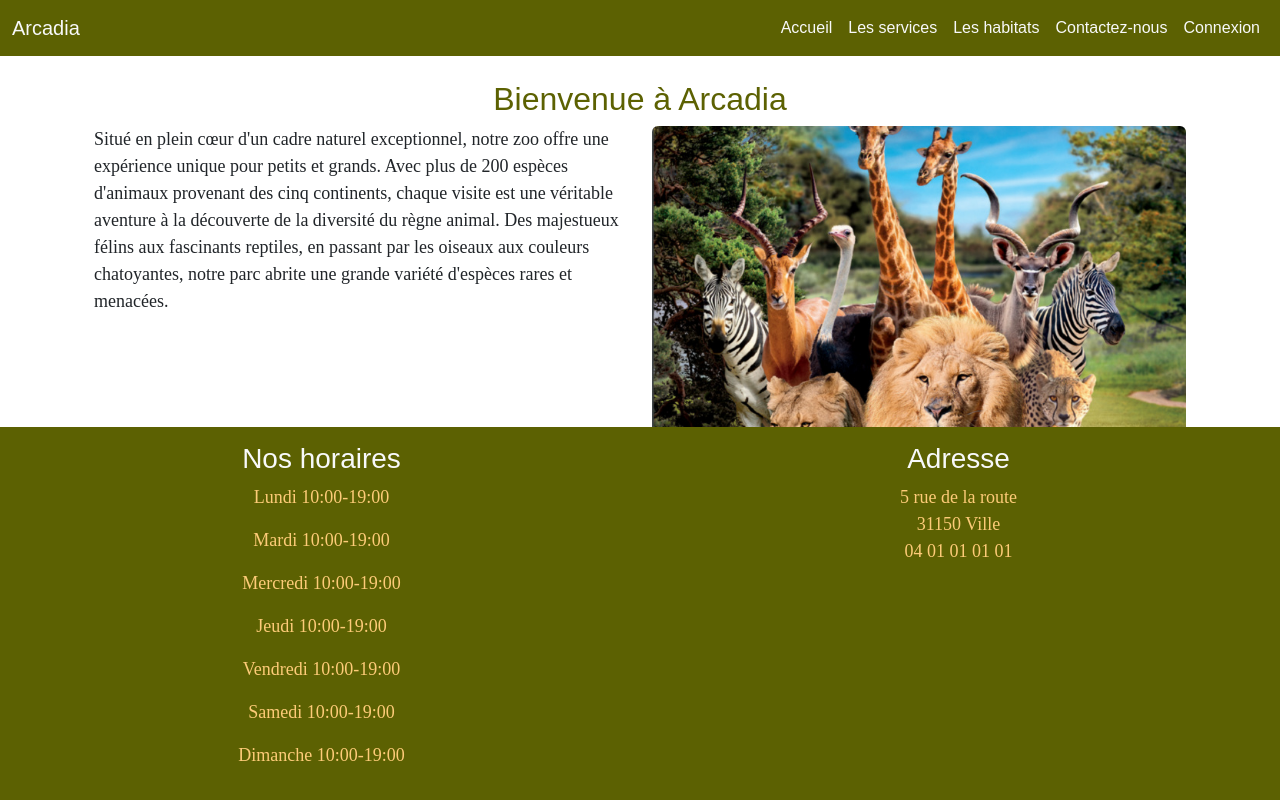
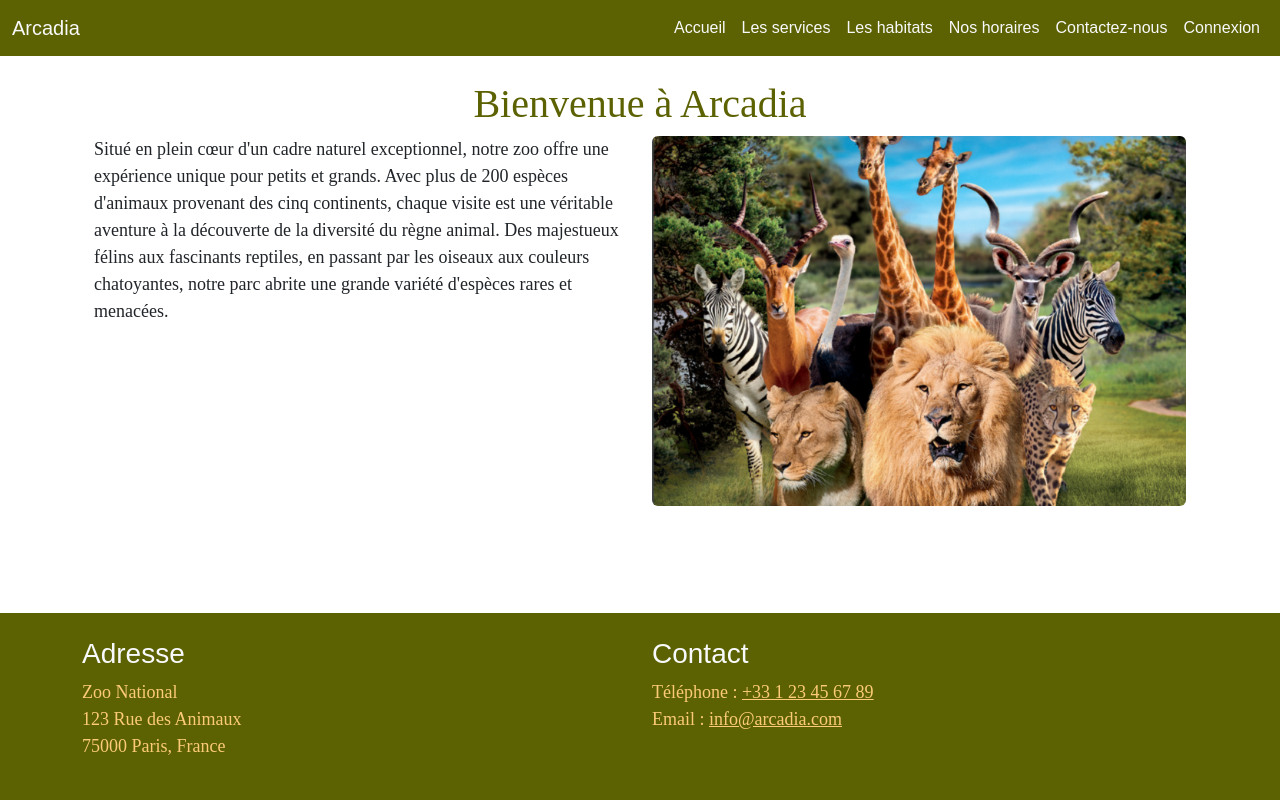
Before and after one commit to Charf-Eddine/arcadia-front, a website with bundled scripts: page index.html in a window 1280 px wide. Built offline with nearby package versions, Linux system fonts and the light colour scheme; files whose address does not match are found by name; a web font is replaced by a local one.

Commit message:
Mettre les horaires dans une page à part + amélioration du footer

```diff
--- a/Router/allRoutes.js
+++ b/Router/allRoutes.js
@@ -4,7 +4,8 @@ import Route from "./Route.js";
 export const allRoutes = [
     new Route("/", "Accueil", "/pages/home.html", []),
     new Route("/signin", "Connexion", "/pages/signin.html", ["disconnected"],"/js/auth/signin.js"),
-    new Route("/contact-us", "Contactez-nous", "/pages/contact-us.html", [],"/js/contact-us.js")
+    new Route("/contact-us", "Contactez-nous", "/pages/contact-us.html", [],"/js/contact-us.js"),
+    new Route("/schedules", "Nos horaires", "/pages/schedules.html", []),
 ];
 
 //Le titre s'affiche comme ceci : Route.titre - websitename
--- a/index.html
+++ b/index.html
@@ -27,6 +27,9 @@
                   </li>
                   <li class="nav-item">
                     <a class="nav-link text-light" href="/habitats">Les habitats</a>
+                  </li>
+                  <li class="nav-item">
+                    <a class="nav-link text-light" href="/schedules">Nos horaires</a>
                   </li>
                   <li class="nav-item">
                     <a class="nav-link text-light" href="/contact-us">Contactez-nous</a>
@@ -82,20 +85,10 @@
     <main id="main-page">
         <!-- le contenu de la page -->
     </main>
-
+<!--
     <footer class="bg-primary text-white text-center footer">
         <div class="row">
-            <div class="col-12 col-lg-6">
-                <h3 class="text-light">Nos horaires</h3>
-                <p class="text-secondary">Lundi     10:00-19:00</p>
-                <p class="text-secondary">Mardi     10:00-19:00</p>
-                <p class="text-secondary">Mercredi  10:00-19:00</p>
-                <p class="text-secondary">Jeudi     10:00-19:00</p>
-                <p class="text-secondary">Vendredi  10:00-19:00</p>
-                <p class="text-secondary">Samedi    10:00-19:00</p>
-                <p class="text-secondary">Dimanche  10:00-19:00</p>
-            </div>
-            <div class="col-12 col-lg-6">
+            <div class="col-12">
                 <h3 class="text-light">Adresse</h3>
                 <p class="text-secondary">
                     5 rue de la route <br/>
@@ -105,6 +98,31 @@
             </div>
         </div>
     </footer>
+-->
+
+    <footer class="bg-primary text-light py-4 footer">
+      <div class="container">
+        <div class="row">
+          <!-- Bloc Adresse -->
+          <div class="col-md-6">
+            <h3>Adresse</h3>
+            <p class="text-secondary">
+              Zoo National<br>
+              123 Rue des Animaux<br>
+              75000 Paris, France
+            </p>
+          </div>
+          <!-- Bloc Téléphone -->
+          <div class="col-md-6">
+            <h3>Contact</h3>
+            <p class="text-secondary">
+              Téléphone : <a href="tel:+33123456789" class="text-secondary">+33 1 23 45 67 89</a><br>
+              Email : <a href="mailto:info@zooexample.com" class="text-secondary">info@arcadia.com</a>
+            </p>
+          </div>
+        </div>
+      </div>
+    </footer>
 
     <script src="js/script.js"></script>
     <script type="module" src="Router/router.js"></script>
--- a/pages/home.html
+++ b/pages/home.html
@@ -1,7 +1,7 @@
 <section>
     <article>
         <div class="container p-4">
-            <h2 class="text-center text-primary">Bienvenue à Arcadia</h2>
+            <h1 class="text-center text-primary">Bienvenue à Arcadia</h1>
             <div class="row row-cols-2">
                 <div class="col">
                     <p>
```
Also changed, not shown: pages/contact-us.html (+1 -1 lines), pages/schedules.html (added, +41 -0 lines).
